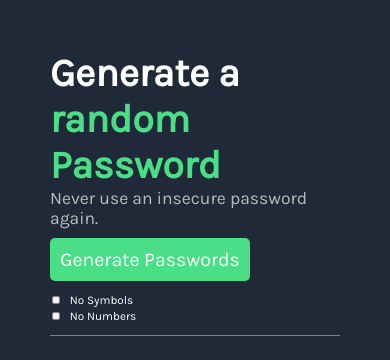
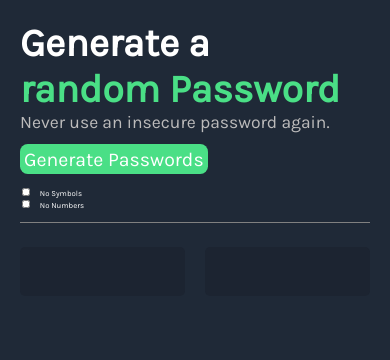
Before and after one commit to Skyrxz/password-generator, a plain HTML site: page index.html in a window 390 px wide. Drawn offline with Linux system fonts and the light colour scheme.

Commit message:
Made it look slighly better on phones

```diff
--- a/index.css
+++ b/index.css
@@ -16,23 +16,23 @@ body {
 }
 
 #headerWrapper {
-    margin: 50px;
+    margin: 20px;
     padding-bottom: 10px;
     border-bottom: 1px solid grey;
     display: block;
 }
 
 #gen {
-    padding: 10px;
+    padding: 1vw;
     width: auto;
-    margin-bottom: 10px;
-    margin-top: 10px;
+    margin-bottom: 3vw;
+    margin-top: 3vw;
     color: white;
     background-color: #4ADF86;
     border: none;
     transition: 0.3s;
-    border-radius: 5px;
-    font-size: min(5vw, 20px);
+    border-radius: 2vw;
+    font-size: min(5vw, 50px);
 }
 
 #gen:hover {
@@ -42,7 +42,7 @@ body {
 
 .h1 {
     margin: 0;
-    font-size: min(10vw, 50px);
+    font-size: min(10vw, 80px);
     padding: 0;
 }
 
@@ -58,13 +58,19 @@ body {
 }
 
 .passEl {
-    padding: 10px;
+    padding: 4vw;
     font-size: min(50px, 4vw);
     border-radius: 5px;
     color: #4ADF86;
+    margin-top: 1vw;
     background-color: #1c2431;
     /* filter: brightness(50%); */
-    display: inline;
+    display: inline-block;
+}
+
+.passes {
+    display: flex;
+    justify-content: center;
 }
 
 #pass1El {
@@ -74,7 +80,7 @@ body {
 #form > label{
     display: block;
     margin: 2px;
-    font-size: 3vw;
+    font-size: 2vw;
 }
 
 #form > label > input {
@@ -89,14 +95,17 @@ body {
     width: 12vw;
     height: 4vw;
     visibility: hidden;
+    padding: 10px;
     border-radius: 5px;
     transform: translateY(50vw);
+    opacity: 0%;
     animation-duration: 1.5s;
 }
 
 @keyframes alert {
     50% {
         visibility: visible;
-        transform: translateY(3vw);
+        transform: translateY(-10vw);
+        opacity: 100%;
     }
 }
--- a/index.html
+++ b/index.html
@@ -15,10 +15,10 @@
                 <label name="no-numbers"><input id="no-numbers-el" type="checkbox" name="no-numbers">No Numbers</label>
             </form>
         </div>
-        <center>
+        <div class="passes">
             <div id="pass1El" onclick="copy(pass1El)" class="passEl">&nbsp;&nbsp;&nbsp;&nbsp;&nbsp;&nbsp;&nbsp;&nbsp;&nbsp;&nbsp;&nbsp;&nbsp;&nbsp;&nbsp;&nbsp;&nbsp;&nbsp;&nbsp;&nbsp;&nbsp;&nbsp;&nbsp;&nbsp;&nbsp;&nbsp;&nbsp;&nbsp;&nbsp;&nbsp;&nbsp;&nbsp;&nbsp;&nbsp;&nbsp;&nbsp;&nbsp;</div>
             <div id="pass2El" onclick="copy(pass2El)" class="passEl">&nbsp;&nbsp;&nbsp;&nbsp;&nbsp;&nbsp;&nbsp;&nbsp;&nbsp;&nbsp;&nbsp;&nbsp;&nbsp;&nbsp;&nbsp;&nbsp;&nbsp;&nbsp;&nbsp;&nbsp;&nbsp;&nbsp;&nbsp;&nbsp;&nbsp;&nbsp;&nbsp;&nbsp;&nbsp;&nbsp;&nbsp;&nbsp;&nbsp;&nbsp;&nbsp;&nbsp;</div>
-        </center>
+        </div>
         <center>
             <div id="alert">Copied!</div>
         </center>
```
